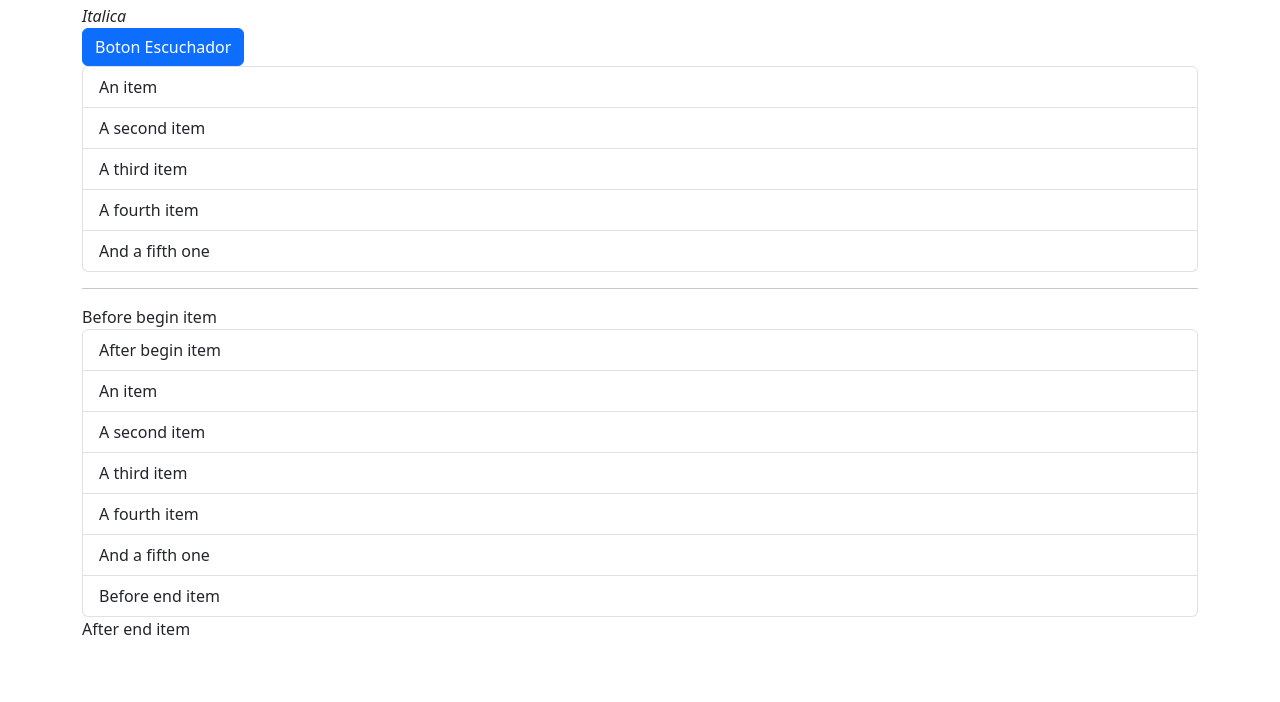
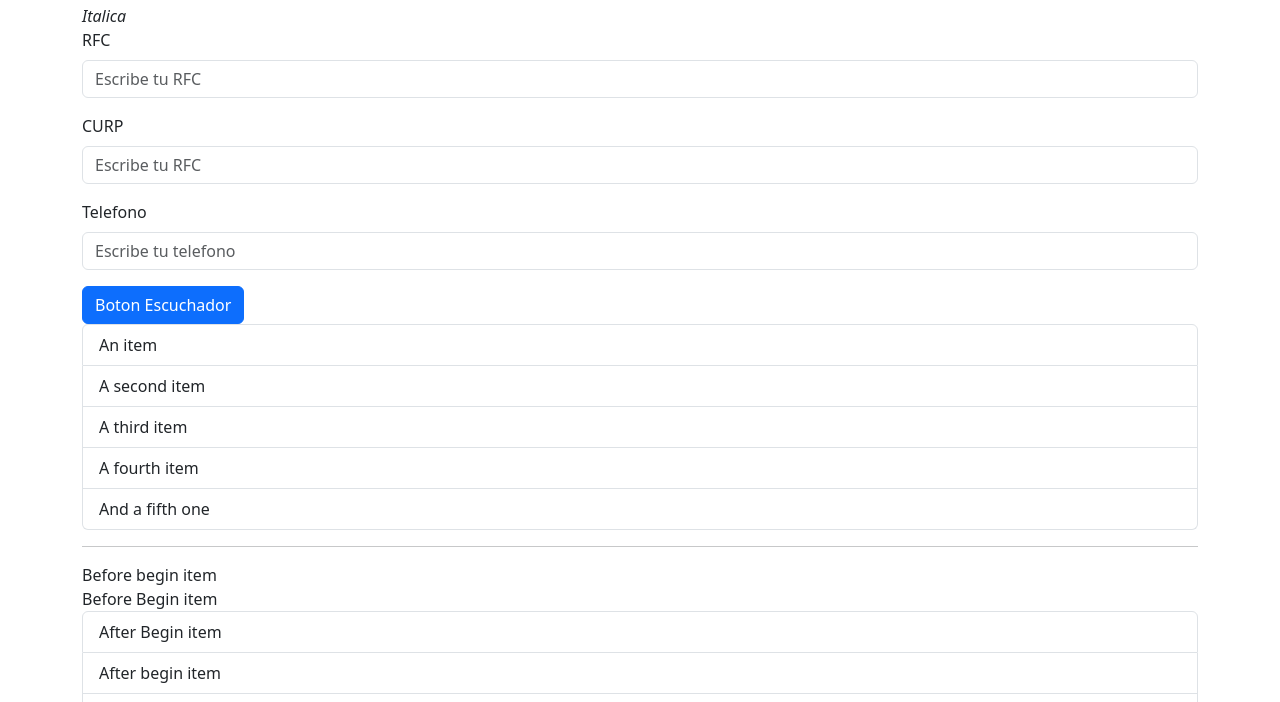
Before and after one commit to ErickGonzalezV/EjercicioDOM, a plain HTML site: page index.html in a window 1280 px wide. Both pictures are taken after a click on the button "Boton Escuchador". Shown: the part 98-800 px from the top of the page. Drawn offline with nearby package versions, Linux system fonts and the light colour scheme.

Commit message:
Agregados los ejemplos que faltaban

```diff
--- a/index.html
+++ b/index.html
@@ -12,6 +12,22 @@
     <h1 id="encabezado1">DOM Ejercicio</h1>
     <h2 id="encabezado2">DOM Ejercicio</h2>
     <em onclick="modifica()">Italica</em>
+    <div class="mb-3">
+      <label for="txtRFC" class="form-label">RFC</label>
+      <input type="text" class="form-control" id="txtRFC" placeholder="Escribe tu RFC">
+    </div>
+    <div class="mb-3">
+      <label for="txtCURP" class="form-label">CURP</label>
+      <input type="text" class="form-control" id="txtCURP" placeholder="Escribe tu RFC">
+    </div>
+    <div class="mb-3">
+      <label for="txtTelefono" class="form-label">Telefono</label>
+      <input type="text" class="form-control" id="txtTelefono" placeholder="Escribe tu telefono">
+    </div>
+
+
+
+
     <div class="d-grid gap-2 d-md-block">
       <button class="btn btn-primary" type="submit" id="btnMostrar">Boton Escuchador</button>
     </div>
--- a/js/main.js
+++ b/js/main.js
@@ -3,10 +3,15 @@ let encabezado2 = document.getElementById("encabezado2");
 let encabezado1 = document.getElementById("encabezado1");
 let listas = document.getElementsByTagName("ul");
 let elementos = document.getElementsByTagName("list-group-item")
+let otroElemento = document.querySelector("ul>li"); //Primero
+let otrosElemento = document.querySelectorAll("ul>li");
 
-let otroElemento = document.querySelector("ul>li"); //Primero
+let txtRFC = document.getElementById("txtRFC");
+let txtCURP = document.getElementById("txtCURP");
+let txtTelefono = document.getElementById("txtTelefono");
 
-let otrosElemento = document.querySelectorAll("ul>li");
+
+
 console.log("OtroElemento", otroElemento);
 console.log("OtrosElemento", otrosElemento.length);
 
@@ -38,7 +43,7 @@ btnMostrar.addEventListener("click", function(event){
     // Inserta el elemento antes de la lista
     // listas.item(0).before(element);
     // Inserta el elemento al principio de la lista
-    // listas.item(0).prepent(element2);
+    // listas.item(0).prepend(element2);
     //Inserta el elemento al final de la lista
     // listas.item(0).append(element);
     // Inserta el elemento despues de la lista
@@ -56,7 +61,85 @@ btnMostrar.addEventListener("click", function(event){
         listas.item(1).insertAdjacentHTML("beforeend",
             `<li class="list-group-item">Before end item</li>`);
 
-});
+});//btnMostrar
+
+// Se ejecuta cuando termina de cargar todos los elementos de la pagina
+window.addEventListener("load", function(event){
+    console.log("Se termino de cargar la pagina")
 
 
-// console.log("boton btnMostrar presionado");
+
+}); //load
+
+//Automatizar el codigo
+function txtToUpper(event){
+    event.preventDefault();
+    event.target.value = event.target.value.trim().toUpperCase();
+}//txtToUpper
+
+
+
+
+
+
+//BLUR Y TOUPPER DE RFC Y CURP
+
+// Blur -> Cuando se sale del campo
+txtRFC.addEventListener("blur", txtToUpper); //txtRFC
+// Blur -> Cuando se sale del campo
+txtCURP.addEventListener("blur", txtToUpper); //txtCURP
+//txtTelefono
+txtTelefono.addEventListener("blur", function(event){
+  event.preventDefault();
+  txtTelefono.value = txtTelefono.value.trim().slice(0, 10); //Recorta espacios en blanco y despues cualquier
+                                                            // exceso si ponemos mas de 10 caracteres
+})//txtTelefono
+
+
+
+   // EJEMPLOS DE INSERT ELEMENT
+
+
+btnMostrar.addEventListener("click", function (event) {
+    event.preventDefault();
+    //console.log("botón btnModificar presionado");
+
+    let element = document.createElement("li");
+    element.innerText = "Another item"; //<li>Another item</li>
+    element.classList.add("list-group-item");
+
+    let element2 = element.cloneNode(true)
+
+
+    // before: Inserta el elemeneto antes de la lista
+    // listas.item(0).before(element);
+
+    // prepend: Inserta el elemento al principio de la lista
+    // listas.item(0).prepend(element2);
+
+    // append: Inserta el elemento al final de la lista
+    // listas.item(0).append(element);
+
+    // // after: Inserta el elemento despue de la lista
+    // listas.item(0).after(element2);
+
+    //afeterbegin Inserta el elemento al principio de la lista
+    // listas.item(1).insertAdjacentElement("afterbegin", element)
+
+    // //beforeend: Inserta el elemento al final de la lsita
+    // listas.item(1).insertAdjacentElement("beforeend", element2)
+
+    listas.item(1).insertAdjacentHTML("beforebegin",
+        `<li class="list-group-item">Before Begin item</li>`);
+
+    listas.item(1).insertAdjacentHTML("afterend",
+        `<li class="list-group-item">
+        After End item
+        </li>`);
+
+    listas.item(1).insertAdjacentHTML("afterbegin",
+        `<li class="list-group-item">After Begin item</li>`);
+
+    listas.item(1).insertAdjacentHTML("beforeend",
+        `<li class="list-group-item">Before End item</li>`);
+    });//botonMostrar
```
